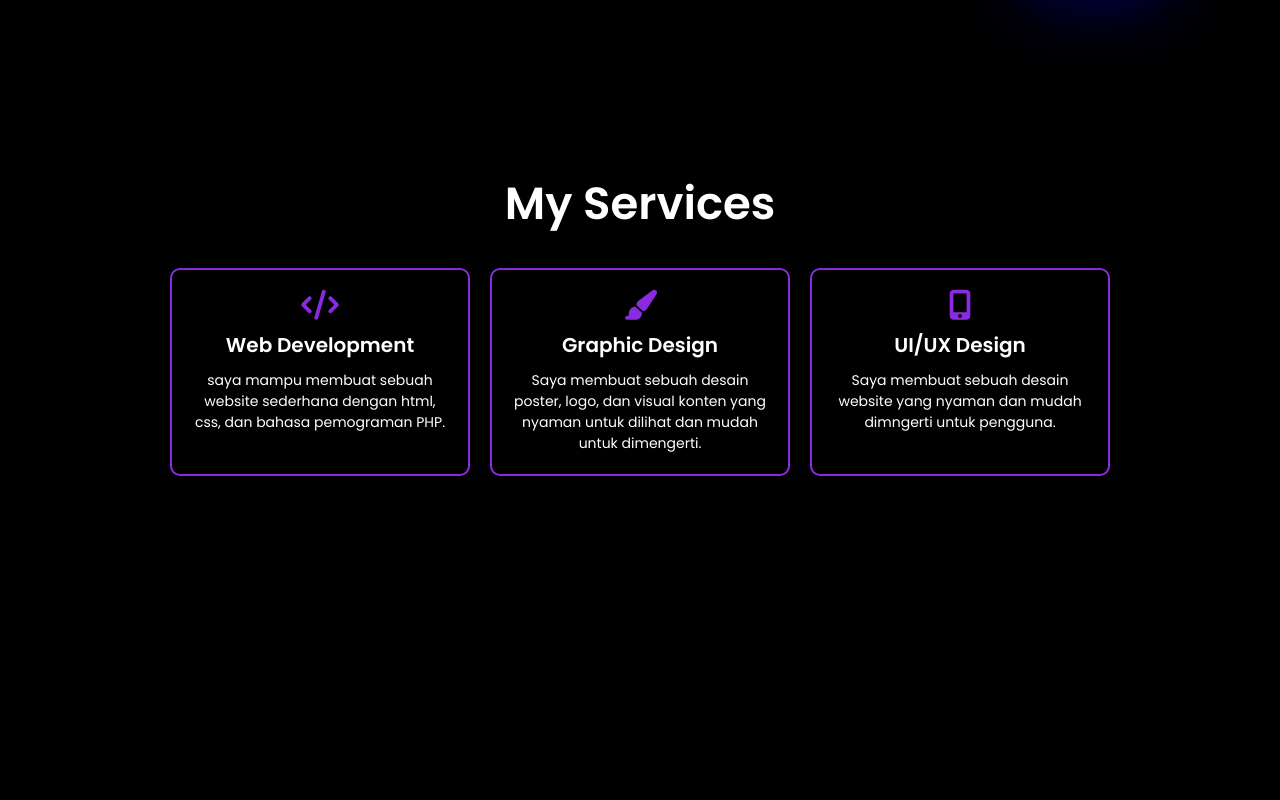
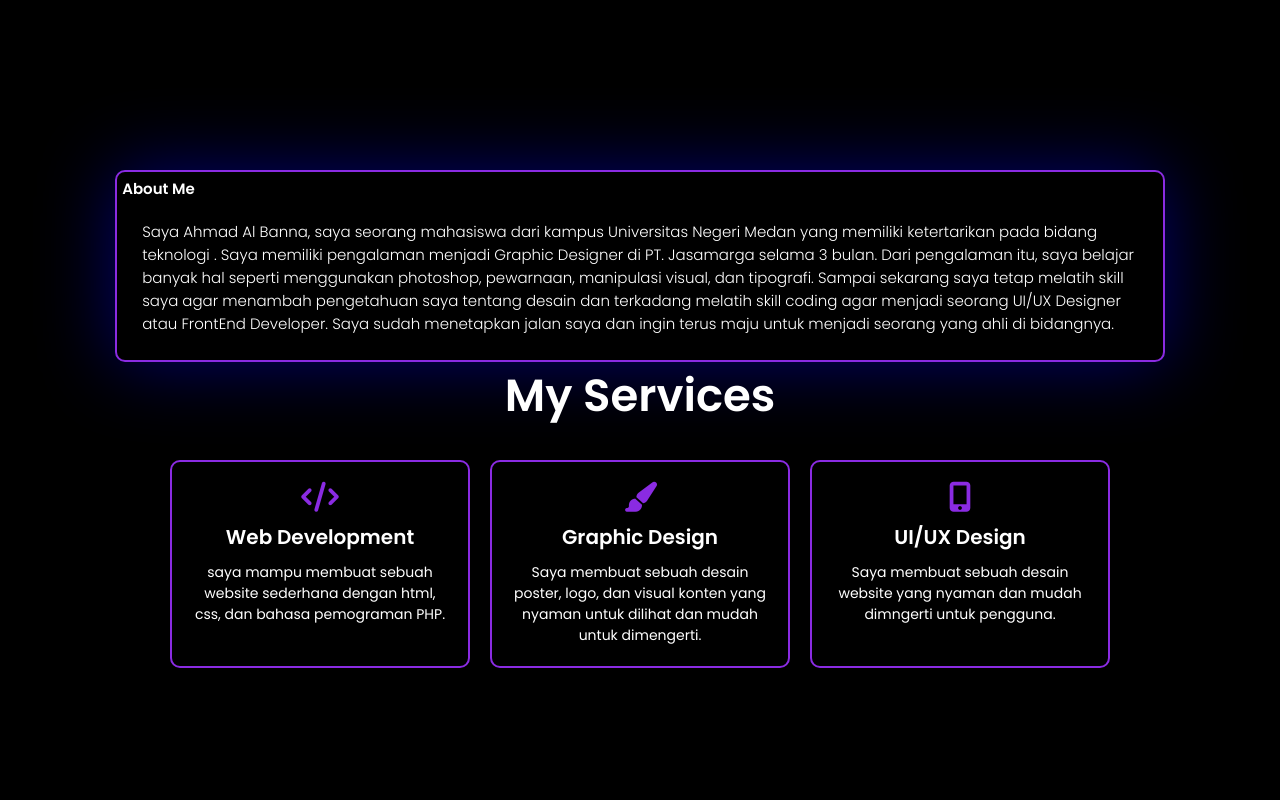
Before and after one commit to ahmadalbanna007/Portofolio, a plain HTML site: page index.html in a window 1280 px wide. Shown: the part 680-1480 px from the top of the page. Drawn offline with Linux system fonts and the light colour scheme.

Commit message:
update index.html

```diff
--- a/index.html
+++ b/index.html
@@ -37,6 +37,10 @@
             <a href="#contact" class="btn">Hire Me</a>
 
         </div>
+    </section>
+
+    <section id="services" class="services">
+        <div class="home-content">
         <div class="panel">
                 <h2>About Me</h2>
             <p>Saya Ahmad Al Banna, saya seorang mahasiswa dari kampus Universitas Negeri Medan yang memiliki ketertarikan pada bidang teknologi
@@ -47,9 +51,7 @@
                 menetapkan jalan saya dan ingin terus maju untuk menjadi seorang yang ahli di bidangnya.
             </p>
             </div>
-    </section>
-
-    <section id="services" class="services">
+            </div>
         <h2 class="heading">My <span>Services</span></h2>
         <div class="services-container">
             <div class="service-box">
```
